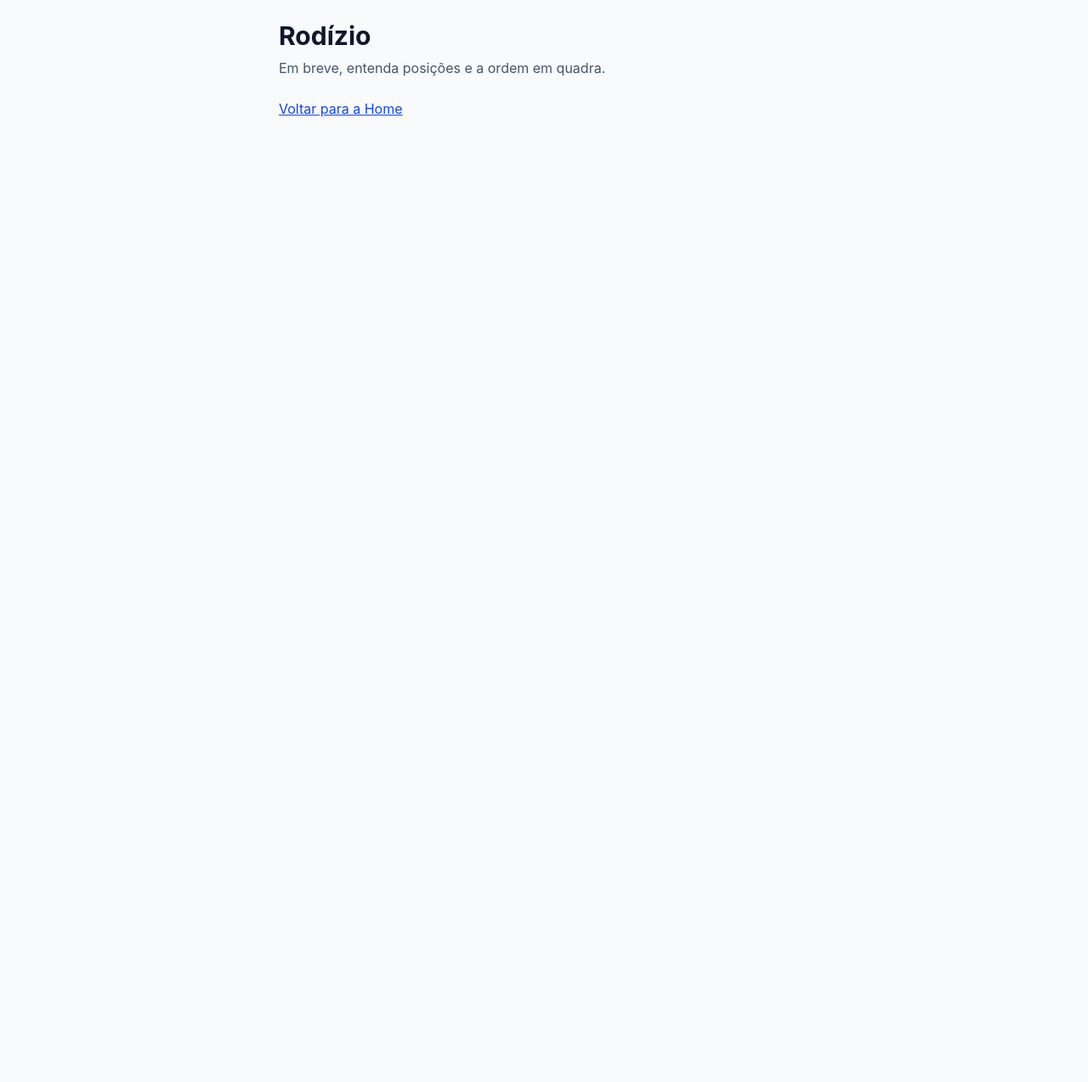
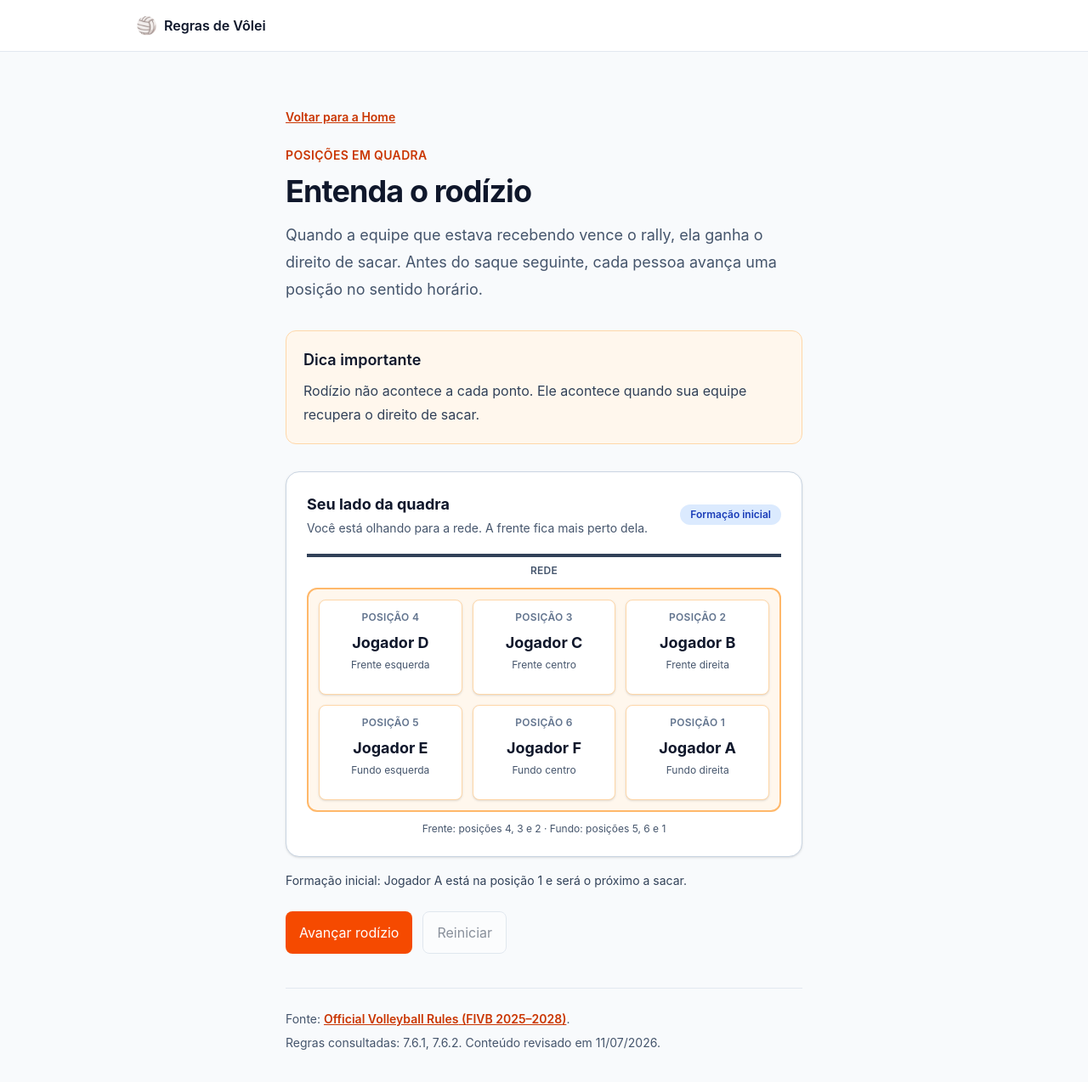
Before and after one commit to Icaro90/volley-coach, a React (Vite) app in the folder frontend/: page /rotation in a window 1280 px wide. Shown: the top 1274 px of the page at 85% size. Before the commit the page ends 800 px from the top, so only its background shows below. Built offline with nearby package versions, Linux system fonts and the light colour scheme.

Commit message:
feat(rotation): add interactive rotation page docs(architecture): mark rotation route as implemented

```diff
--- a/frontend/src/app/App.tsx
+++ b/frontend/src/app/App.tsx
@@ -1,5 +1,6 @@
 import { Route, Routes } from 'react-router'
 import { HomePage } from '../features/home/HomePage'
+import { RotationPage } from '../features/rotation/pages/RotationPage'
 import { RuleDetailPage } from '../features/rules/pages/RuleDetailPage'
 import { RulesPage } from '../features/rules/pages/RulesPage'
 import { SearchResultsPage } from '../features/search/pages/SearchResultsPage'
@@ -12,15 +13,7 @@ function App() {
       <Route path="/rules" element={<RulesPage />} />
       <Route path="/rules/:ruleId" element={<RuleDetailPage />} />
       <Route path="/search" element={<SearchResultsPage />} />
-      <Route
-        path="/rotation"
-        element={
-          <PlaceholderPage
-            title="Rodízio"
-            description="Em breve, entenda posições e a ordem em quadra."
-          />
-        }
-      />
+      <Route path="/rotation" element={<RotationPage />} />
       <Route
         path="/quiz"
         element={
--- a/frontend/src/features/rotation/components/RotationCourt.tsx
+++ b/frontend/src/features/rotation/components/RotationCourt.tsx
@@ -2,9 +2,10 @@ import { courtPositions, type RotationFormation } from '../data/rotation'
 
 type RotationCourtProps = {
   formation: RotationFormation
+  formationLabel: string
 }
 
-export function RotationCourt({ formation }: RotationCourtProps) {
+export function RotationCourt({ formation, formationLabel }: RotationCourtProps) {
   return (
     <section aria-labelledby="rotation-court-title" aria-describedby="rotation-court-description">
       <div className="rounded-2xl border border-slate-300 bg-white p-4 shadow-sm sm:p-6">
@@ -18,7 +19,7 @@ export function RotationCourt({ formation }: RotationCourtProps) {
             </p>
           </div>
           <span className="rounded-full bg-blue-100 px-3 py-1 text-xs font-semibold text-blue-800">
-            Formação exibida
+            {formationLabel}
           </span>
         </div>
 
--- /dev/null
+++ b/frontend/src/features/rotation/pages/RotationPage.tsx
@@ -0,0 +1,115 @@
+import { useState } from 'react'
+import { Link } from 'react-router'
+import { AppHeader } from '../../../shared/components/AppHeader'
+import { RotationCourt } from '../components/RotationCourt'
+import { initialFormation, rotationSource, type RotationFormation } from '../data/rotation'
+import { rotateFormation } from '../utils/rotateFormation'
+
+const rotationsPerCycle = 6
+
+function getFormationAt(rotationStep: number): RotationFormation {
+  let formation = initialFormation
+
+  for (let step = 0; step < rotationStep; step += 1) {
+    formation = rotateFormation(formation)
+  }
+
+  return formation
+}
+
+function formatReviewDate(date: string) {
+  return new Intl.DateTimeFormat('pt-BR', { timeZone: 'UTC' }).format(
+    new Date(`${date}T00:00:00Z`),
+  )
+}
+
+export function RotationPage() {
+  const [rotationStep, setRotationStep] = useState(0)
+  const formation = getFormationAt(rotationStep)
+  const formationLabel =
+    rotationStep === 0 ? 'Formação inicial' : `Rodízio ${rotationStep} de ${rotationsPerCycle - 1}`
+  const statusMessage =
+    rotationStep === 0
+      ? 'Formação inicial: Jogador A está na posição 1 e será o próximo a sacar.'
+      : `Rodízio ${rotationStep}: cada jogador avançou uma posição no sentido horário.`
+
+  function handleAdvanceRotation() {
+    setRotationStep((currentStep) => (currentStep + 1) % rotationsPerCycle)
+  }
+
+  return (
+    <div className="min-h-screen bg-slate-50">
+      <AppHeader />
+
+      <main className="mx-auto max-w-2xl px-5 py-12 sm:px-8 sm:py-16">
+        <Link className="text-sm font-semibold text-orange-700 underline" to="/">
+          Voltar para a Home
+        </Link>
+
+        <p className="mt-6 text-sm font-semibold tracking-wide text-orange-700 uppercase">
+          Posições em quadra
+        </p>
+        <h1 className="mt-3 text-4xl font-bold tracking-tight text-slate-900">Entenda o rodízio</h1>
+        <p className="mt-4 text-lg leading-8 text-slate-600">
+          Quando a equipe que estava recebendo vence o rally, ela ganha o direito de sacar. Antes
+          do saque seguinte, cada pessoa avança uma posição no sentido horário.
+        </p>
+
+        <section className="mt-8 rounded-xl border border-orange-200 bg-orange-50 p-5" aria-labelledby="rotation-tip-title">
+          <h2 className="text-lg font-semibold text-slate-900" id="rotation-tip-title">
+            Dica importante
+          </h2>
+          <p className="mt-2 leading-7 text-slate-700">
+            Rodízio não acontece a cada ponto. Ele acontece quando sua equipe recupera o direito de
+            sacar.
+          </p>
+        </section>
+
+        <div className="mt-8">
+          <RotationCourt formation={formation} formationLabel={formationLabel} />
+        </div>
+
+        <p aria-live="polite" className="mt-4 text-sm leading-6 text-slate-700">
+          {statusMessage}
+        </p>
+
+        <div className="mt-6 flex flex-wrap gap-3">
+          <button
+            className="rounded-lg bg-orange-600 px-4 py-3 font-semibold text-white transition hover:bg-orange-700"
+            onClick={handleAdvanceRotation}
+            type="button"
+          >
+            Avançar rodízio
+          </button>
+          <button
+            className="rounded-lg border border-slate-300 bg-white px-4 py-3 font-semibold text-slate-800 transition hover:bg-slate-100 disabled:cursor-not-allowed disabled:opacity-50"
+            disabled={rotationStep === 0}
+            onClick={() => setRotationStep(0)}
+            type="button"
+          >
+            Reiniciar
+          </button>
+        </div>
+
+        <footer className="mt-10 border-t border-slate-200 pt-6 text-sm leading-6 text-slate-600">
+          <p>
+            Fonte:{' '}
+            <a
+              className="font-semibold text-orange-700 underline"
+              href={rotationSource.url}
+              rel="noreferrer"
+              target="_blank"
+            >
+              {rotationSource.title} ({rotationSource.edition})
+            </a>
+            .
+          </p>
+          <p className="mt-1">
+            Regras consultadas: {rotationSource.relevantRules.join(', ')}. Conteúdo revisado em{' '}
+            {formatReviewDate(rotationSource.reviewedAt)}.
+          </p>
+        </footer>
+      </main>
+    </div>
+  )
+}
```
Also changed, not shown: 1 other file (tests, documents, lock files or other folders).
